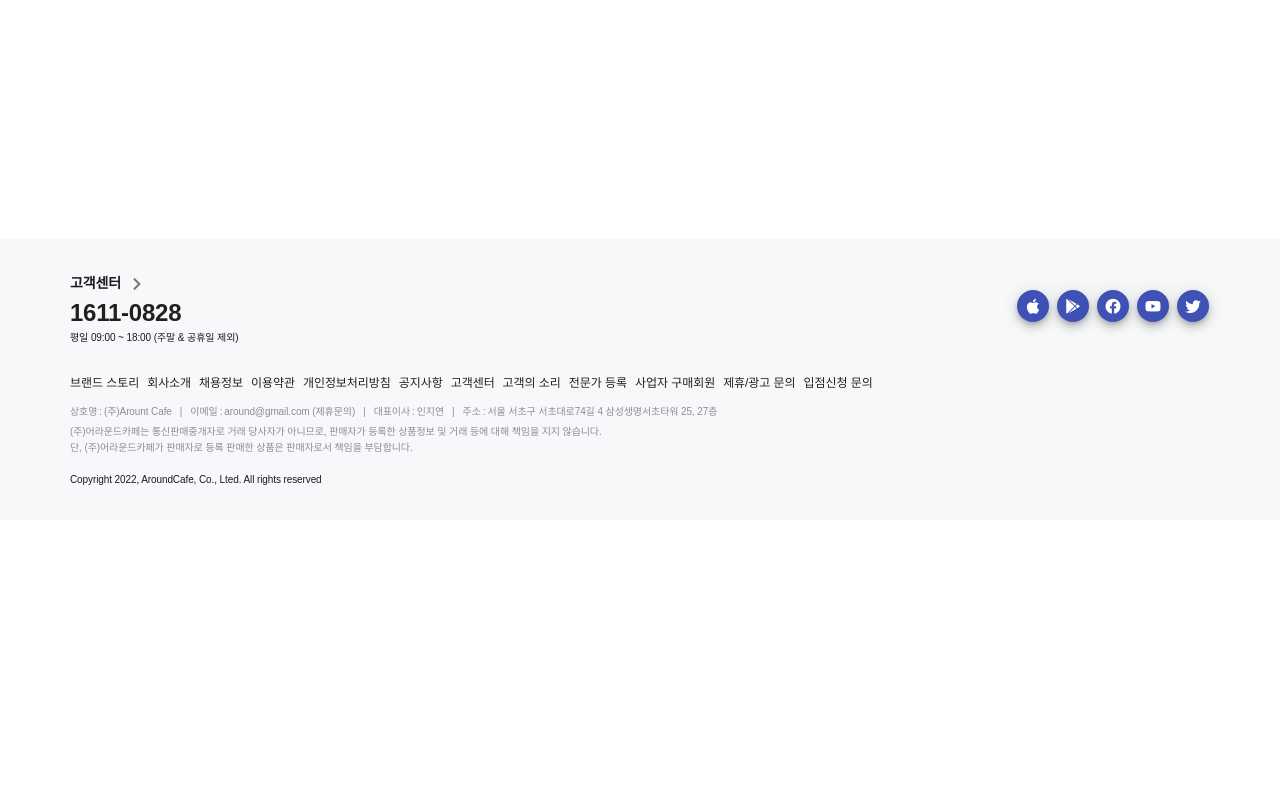
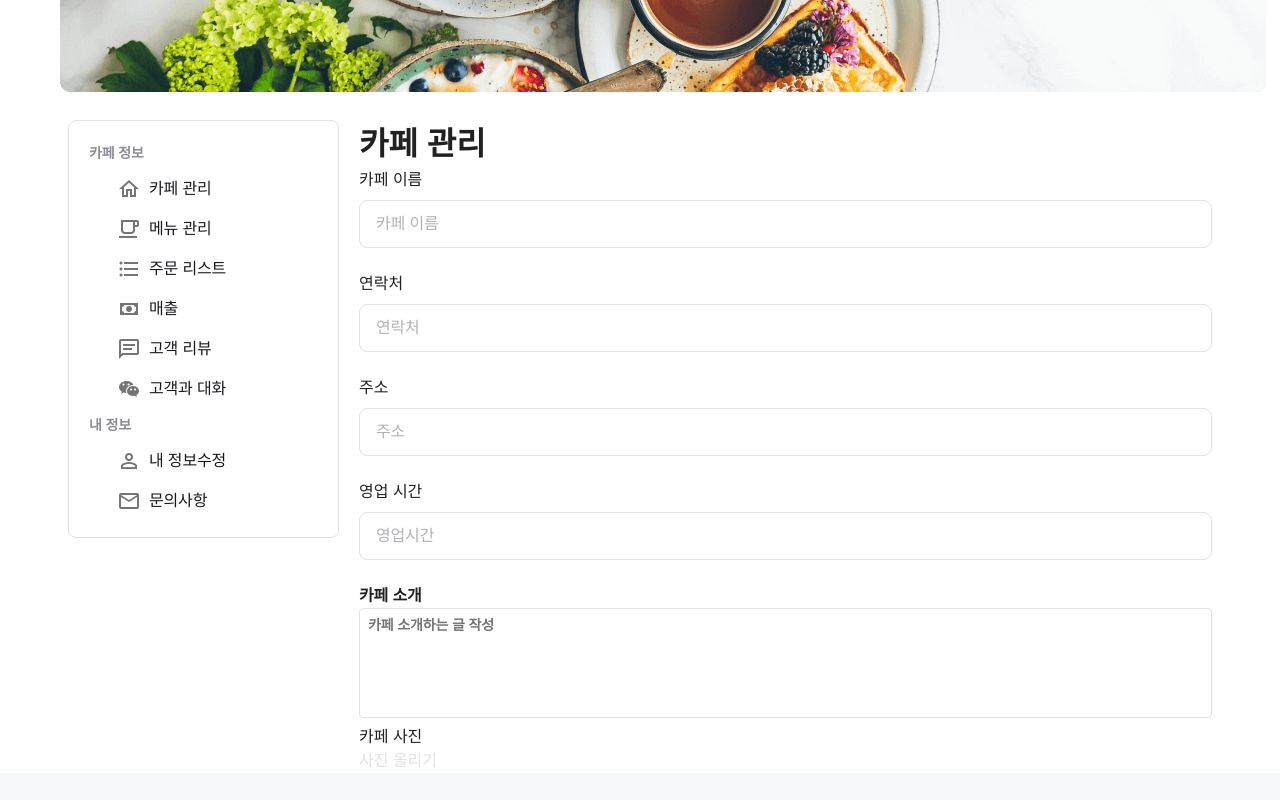
Before and after one commit to sknyuki/AroundCafe, a Vue app in the folder cafefront/around_cafe/: page /mycafe in a window 1280 px wide. Shown: the part 280-1080 px from the top of the page. Before the commit the page ends 800 px from the top, so only its background shows below. Built offline with nearby package versions, Linux system fonts and the light colour scheme.

Commit message:
✅ 관리자, 카페, 회원 마이페이지 다시세팅 [FMP]

```diff
--- a/cafefront/around_cafe/src/assets/scss/abstracts/_variables.scss
+++ b/cafefront/around_cafe/src/assets/scss/abstracts/_variables.scss
@@ -78,6 +78,8 @@ $gnb-height-md: 80px;
 
 $lnb-height-sm: 40px;
 $lnb-height-md: 50px;
+
+$DashboardSidebar-shadow: 0 4px 6px rgba(0, 0, 0, 0.18);
 
 // visually-hidden은 안보이게 하는거임 ex) <div class="visually-hidden">test</div> 이러면 div태그에 속한게 아예 안보임
 .visually-hidden {
--- a/cafefront/around_cafe/src/assets/scss/components/cafe/_cafe-register.scss
+++ b/cafefront/around_cafe/src/assets/scss/components/cafe/_cafe-register.scss
@@ -0,0 +1,25 @@
+.cafe-register {
+  &-int {
+    @include text-style(16);
+    font-weight: 700;
+
+    textarea {
+      @include text-style(14, $primary);
+      width: 100%;
+      min-height: 110px;
+      resize: none;
+      padding-top: 4px;
+      padding-left: 8px;
+      border: 1px solid $border;
+      border-radius: 8px;
+      color: $dark;
+      height: 40px;
+    }
+  }
+  &-img {
+    &-content {
+      border: 1px stroke $border;
+      color: $border;
+    }
+  }
+}
--- /dev/null
+++ b/cafefront/around_cafe/src/components/admin/AdminMemberList.vue
@@ -0,0 +1,25 @@
+<template>
+  <div class="cafe-register">
+    <img-box class="mb-10" />
+    <div class="container">
+      <div class="row">
+        <div class="col-sm-4 col-md-3 col-lg-3">
+          <AdminSidebar />
+        </div>
+        <div class="col-sm-4 col-md-9 col-lg-9">
+          <form action="">이것이테스트다</form>
+        </div>
+      </div>
+    </div>
+  </div>
+</template>
+<script>
+import AdminSidebar from "@/components/admin/AdminSidebar.vue"
+import ImgBox from "../mypage/ImgBox.vue"
+
+export default {
+  name: "AdminMemberList",
+  components: { ImgBox, AdminSidebar },
+}
+</script>
+<style></style>
--- a/cafefront/around_cafe/src/components/cafe/CafeRegisterForm.vue
+++ b/cafefront/around_cafe/src/components/cafe/CafeRegisterForm.vue
@@ -1,8 +1,136 @@
 <template>
-  <div></div>
+  <div class="cafe-register">
+    <img-box class="mb-10" />
+    <div class="container">
+      <div class="row">
+        <div class="col-sm-4 col-md-3 col-lg-3">
+          <CafeSidebar />
+        </div>
+        <div class="col-sm-4 col-md-9 col-lg-9">
+          <header>
+            <h1>카페 관리</h1>
+          </header>
+          <form class="cafe-register-form" action="">
+            <div class="cafe-register-name">
+              <label for="">카페 이름</label>
+              <div class="account-input">
+                <span>
+                  <input
+                    class="form-input"
+                    type="text"
+                    placeholder="카페 이름"
+                  />
+                </span>
+              </div>
+            </div>
+            <div class="cafe-register-phone">
+              <label for="">연락처</label>
+              <div class="account-input">
+                <span>
+                  <input class="form-input" type="text" placeholder="연락처" />
+                </span>
+              </div>
+            </div>
+            <div class="cafe-register-adr">
+              <label for="">주소</label>
+              <div class="account-input">
+                <span>
+                  <input class="form-input" type="text" placeholder="주소" />
+                </span>
+              </div>
+            </div>
+            <div class="cafe-register-time">
+              <label for="">영업 시간</label>
+              <div class="account-input">
+                <span>
+                  <input
+                    class="form-input"
+                    type="text"
+                    placeholder="영업시간"
+                  />
+                </span>
+              </div>
+            </div>
+            <div class="cafe-register-int">
+              <div class="cafe-register-int-header">카페 소개</div>
+              <textarea
+                v-model="comment"
+                style="border-radius: 4px"
+                class="form-control"
+                minlength="20"
+                maxlength="1000"
+                cols="120"
+                rows="32"
+                placeholder="카페 소개하는 글 작성"
+              ></textarea>
+            </div>
+            <div class="cafe-register-img">
+              <div class="cafe-register-img-header">카페 사진</div>
+              <div class="cafe-register-img-content">
+                <div v-if="images" class="cafe-register-img-preview">
+                  <img :src="images" alt="첨부한사진" />
+                </div>
+                <div v-else @click="clickInputTag()">
+                  <button>
+                    <div>
+                      <span>사진 올리기</span>
+                      <input
+                        @change="uploadImage()"
+                        multiple="multiple"
+                        name="image"
+                        class="visually-hidden"
+                        type="file"
+                        id="image"
+                        ref="image"
+                      />
+                    </div>
+                  </button>
+                </div>
+              </div>
+            </div>
+          </form>
+        </div>
+      </div>
+    </div>
+  </div>
 </template>
 <script>
-export default {}
+import CafeSidebar from "@/components/cafe/CafeSidebar.vue"
+import ImgBox from "../mypage/ImgBox.vue"
+import axios from "axios"
+
+export default {
+  components: { ImgBox, CafeSidebar },
+  name: "CafeRegisterForm",
+
+  data() {
+    return {
+      images: "",
+      comment: "",
+    }
+  },
+  methods: {
+    uploadImage() {
+      let form = new FormData()
+      let image = this.$refs["image"].files[0]
+
+      form.append("image", image)
+
+      axios
+        .post("/upload", form, {
+          header: { "Content-Type": "multipart/form-data" },
+        })
+        .then(({ data }) => {
+          this.images = data
+        })
+        .catch((err) => console.log(err))
+    },
+
+    clickInputTag() {
+      this.$refs["image"].click()
+    },
+  },
+}
 </script>
 <style lang="scss" scoped>
 @import "~@/assets/scss/components/cafe/cafe-register";
--- /dev/null
+++ b/cafefront/around_cafe/src/components/mypage/MyOrderStatusForm.vue
@@ -0,0 +1,25 @@
+<template>
+  <div class="cafe-register">
+    <img-box class="mb-10" />
+    <div class="container">
+      <div class="row">
+        <div class="col-sm-4 col-md-3 col-lg-3">
+          <MySidebar />
+        </div>
+        <div class="col-sm-4 col-md-9 col-lg-9">
+          <form action="">이것이테스트다</form>
+        </div>
+      </div>
+    </div>
+  </div>
+</template>
+<script>
+import MySidebar from "@/components/mypage/MySidebar.vue"
+import ImgBox from "../mypage/ImgBox.vue"
+
+export default {
+  name: "MyOrderStausForm",
+  components: { ImgBox, MySidebar },
+}
+</script>
+<style></style>
--- a/cafefront/around_cafe/src/router/index.js
+++ b/cafefront/around_cafe/src/router/index.js
@@ -10,9 +10,19 @@ import PasswordPage from "../views/account/PasswordPage.vue"
 // Policy 정책
 import UsePolicyPage from "../views/policy/UsePolicyPage.vue"
 
+// MyPage 마이페이지
+import MyOrderStatusPage from "../views/mypage/MyOrderStatusPage.vue"
+
+// Admin 관리자페이지
+import AdminMemberListPage from "../views/admin/AdminMemberListPage.vue"
+
+// Cafe 카페페이지
+import MyCafePage from "../views/mycafe/MyCafePage.vue"
+import CafeRegisterPage from "../views/mycafe/CafeRegisterPage.vue"
+
 //CafeMyPage
 import CafeModifyView from "../views/CafeMyPageViews/CafeModifyView.vue"
-import CafeMenuRegister from "../views/MyPageViews/CafeMyPageViews/CafeMenuRegister.vue"
+import CafeMenuRegister from "../views/CafeMyPageViews/CafeMenuRegister.vue"
 
 Vue.use(VueRouter)
 
@@ -43,6 +53,11 @@ const routes = [
     component: UsePolicyPage,
   },
   {
+    path: "/myorder",
+    name: "MyOrderStatusPage",
+    component: MyOrderStatusPage,
+  },
+  {
     path: "/CafeModifyView",
     name: "CafeModifyView",
     components: { CafeModifyView },
@@ -53,9 +68,22 @@ const routes = [
   {
     path: "/cafeMenuRegister",
     name: "CafeMenuRegister",
-    components: {
-      CafeMenuRegister,
-    },
+    component: CafeMenuRegister,
+  },
+  {
+    path: "/admin",
+    name: "AdminMemberListPage",
+    component: AdminMemberListPage,
+  },
+  {
+    path: "/mycafe",
+    name: "MyCafePage",
+    component: MyCafePage,
+  },
+  {
+    path: "/caferegister",
+    name: "CafeRegisterPage",
+    component: CafeRegisterPage,
   },
 ]
 
--- /dev/null
+++ b/cafefront/around_cafe/src/views/admin/AdminMemberListPage.vue
@@ -0,0 +1,12 @@
+<template>
+  <div>
+    <AdminMemberList />
+  </div>
+</template>
+<script>
+import AdminMemberList from "@/components/admin/AdminMemberList.vue"
+export default {
+  components: { AdminMemberList },
+  name: "AdminMemberListPage",
+}
+</script>
--- /dev/null
+++ b/cafefront/around_cafe/src/views/mycafe/CafeRegisterPage.vue
@@ -0,0 +1,12 @@
+<template>
+  <div>
+    <CafeRegisterForm />
+  </div>
+</template>
+<script>
+import CafeRegisterForm from "@/components/cafe/CafeRegisterForm.vue"
+export default {
+  components: { CafeRegisterForm },
+  name: "CafeRegisterPage",
+}
+</script>
--- a/cafefront/around_cafe/src/views/mycafe/MyCafePage.vue
+++ b/cafefront/around_cafe/src/views/mycafe/MyCafePage.vue
@@ -1,78 +1,12 @@
 <template>
   <div>
-    <ImgBox />
-    <DashboardSidebar
-      :infoOne="infoOne"
-      :infoTwo="infoTwo"
-      :sidebarOne="sidebarOne"
-      :sidebarTwo="sidebarTwo"
-    />
+    <cafe-register-page />
   </div>
 </template>
 <script>
-import ImgBox from "@/components/mypage/ImgBox.vue"
-import DashboardSidebar from "@/components/DashboardSidebar.vue"
+import CafeRegisterPage from "./CafeRegisterPage.vue"
 export default {
-  components: { ImgBox, DashboardSidebar },
+  components: { CafeRegisterPage },
   name: "MyCafePage",
-
-  data() {
-    return {
-      sidebarOne: [
-        {
-          id: 1,
-          icon: "mdi-home-outline",
-          title: "카페 관리",
-          link: "/",
-        },
-        {
-          id: 2,
-          icon: "mdi-coffee-outline",
-          title: "메뉴 관리",
-          link: "/",
-        },
-        {
-          id: 3,
-          icon: "mdi-format-list-bulleted",
-          title: "주문 리스트",
-          link: "/",
-        },
-        {
-          id: 4,
-          icon: "mdi-cash",
-          title: "매출",
-          link: "/",
-        },
-        {
-          id: 5,
-          icon: "mdi-message-text-outline",
-          title: "고객 리뷰",
-          link: "/",
-        },
-        {
-          id: 6,
-          icon: "mdi-wechat",
-          title: "고객과 대화",
-          link: "/",
-        },
-      ],
-      sidebarTwo: [
-        {
-          id: 1,
-          icon: "mdi-account-outline",
-          title: "내 정보수정",
-          link: "/",
-        },
-        {
-          id: 2,
-          icon: "mdi-email-outline",
-          title: "문의사항",
-          link: "/",
-        },
-      ],
-      infoOne: "카페 정보",
-      infoTwo: "내 정보",
-    }
-  },
 }
 </script>
--- /dev/null
+++ b/cafefront/around_cafe/src/views/mypage/MyOrderStatusPage.vue
@@ -0,0 +1,12 @@
+<template>
+  <div>
+    <MyOrderStatusForm />
+  </div>
+</template>
+<script>
+import MyOrderStatusForm from "@/components/mypage/MyOrderStatusForm.vue"
+export default {
+  components: { MyOrderStatusForm },
+  name: "MyOrderStatysPage",
+}
+</script>
```
